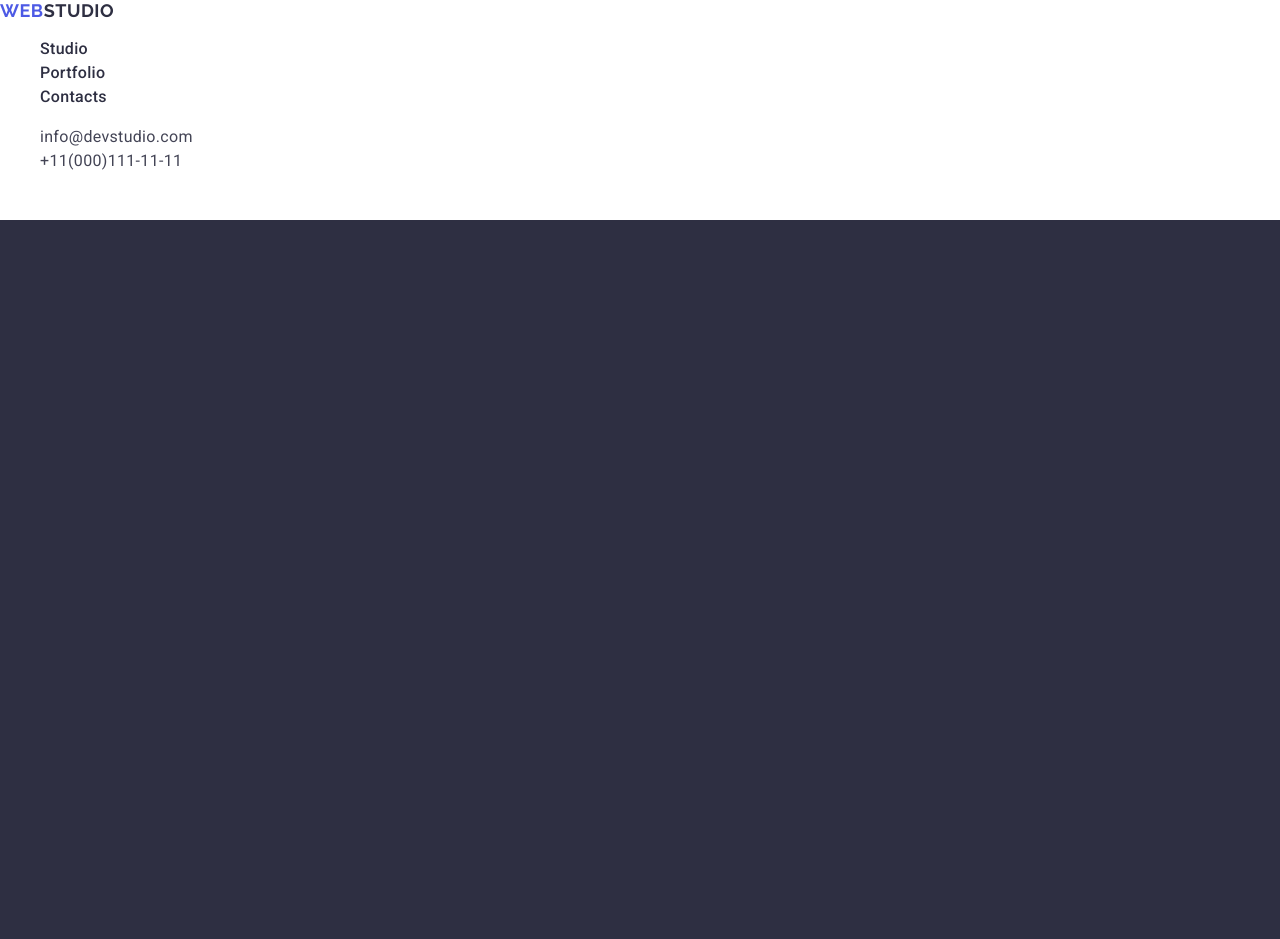
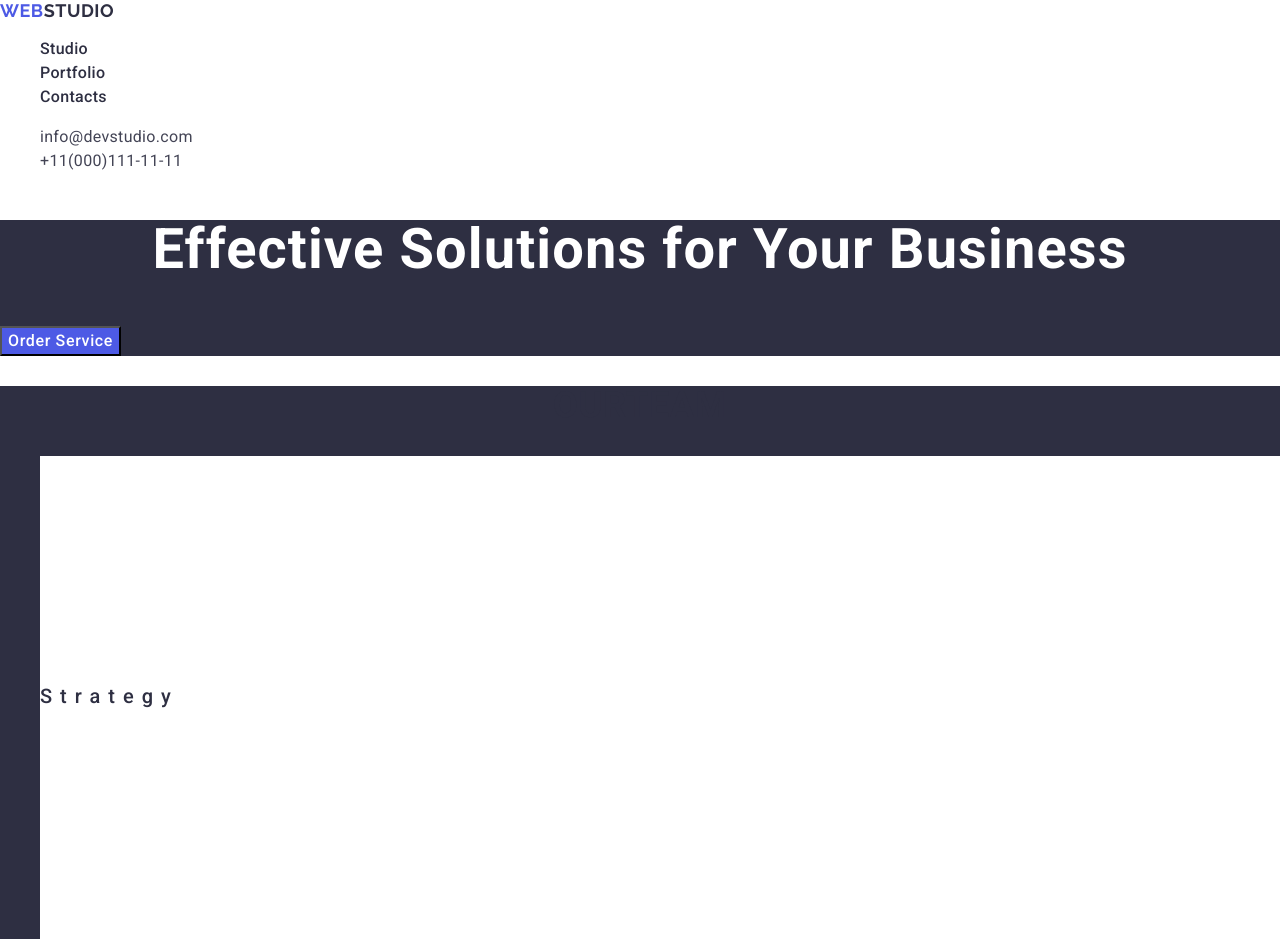
Before and after one commit to user5674226789/goit-markup-hw-02, a plain HTML site: page index.html in a window 1280 px wide. Shown: the top 939 px of the page. Drawn offline with nearby package versions, Linux system fonts and the light colour scheme.

Commit message:
Update styles.css

```diff
--- a/css/styles.css
+++ b/css/styles.css
@@ -82,7 +82,7 @@ a {
   font-size: 56px;
   font-style: normal;
   font-weight: 700;
-  line-height: 60;
+  line-height: 1.07;
   color: #ffffff;
   letter-spacing: 0.02em;
   text-align: center;
```
